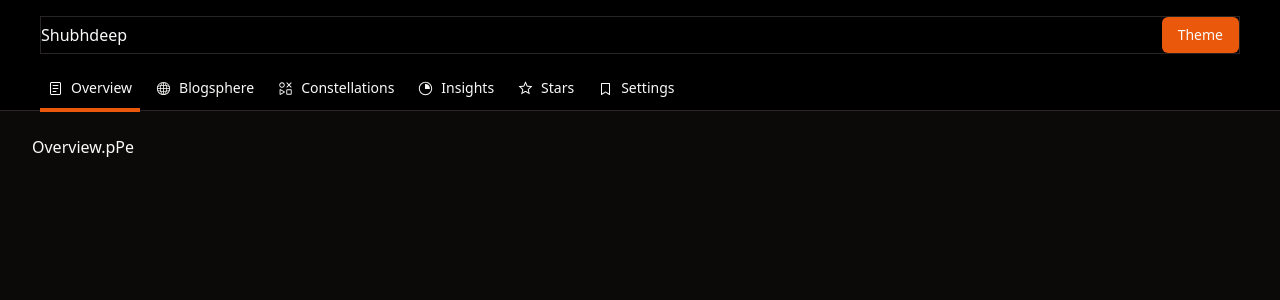
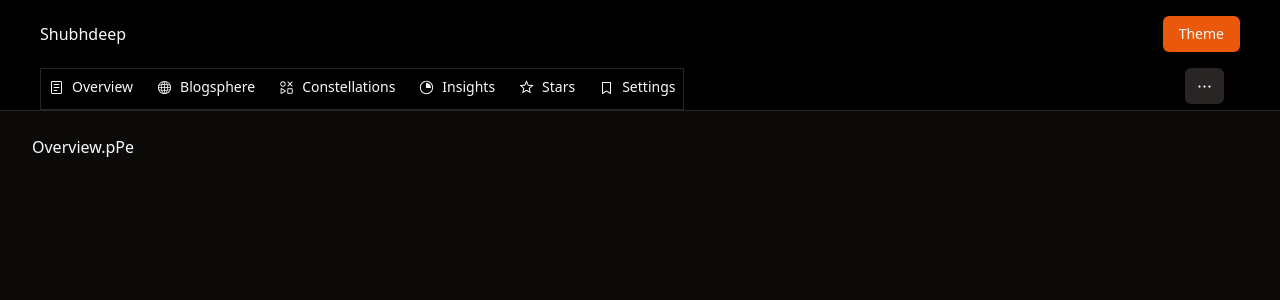
Before and after one commit to Shubhdeeps/Caffeinated-Creations, a React (Vite) app in the folder client/: page / in a window 1280 px wide. Shown: the top 300 px of the page. Built offline with nearby package versions, Linux system fonts and the light colour scheme.

Commit message:
nav items removed on screen size change

```diff
--- a/client/src/components/layout/Navbar.tsx
+++ b/client/src/components/layout/Navbar.tsx
@@ -1,7 +1,8 @@
-import React from "react";
+import React, { useEffect, useRef } from "react";
 import { Button } from "../ui/button";
 import {
   BookmarkIcon,
+  DotsHorizontalIcon,
   GlobeIcon,
   MixIcon,
   PieChartIcon,
@@ -9,46 +10,103 @@ import {
   StarIcon,
 } from "@radix-ui/react-icons";
 import DarkModeSwitcher from "./DarkModeSwitcher";
+import { Link, useLocation } from "react-router-dom";
+
+const navBarItems: {
+  link: string;
+  icon: JSX.Element;
+  item: string;
+}[] = [
+  {
+    item: "Overview",
+    link: "/overview",
+    icon: <ReaderIcon />,
+  },
+  {
+    item: "Blogsphere",
+    link: "/blogsphere",
+    icon: <GlobeIcon />,
+  },
+  {
+    item: "Constellations",
+    link: "/constellation",
+
+    icon: <MixIcon />,
+  },
+  {
+    item: "Insights",
+    link: "/insights",
+    icon: <PieChartIcon />,
+  },
+  {
+    item: "Stars",
+    link: "/stars",
+    icon: <StarIcon />,
+  },
+  {
+    item: "Settings",
+    link: "/settings",
+    icon: <BookmarkIcon />,
+  },
+];
 
 export default function Navbar() {
+  const removeChilds = useRef<ChildNode[]>([]);
+
+  const location = useLocation();
+  const divRef = useRef<HTMLDivElement | null>(null);
+  useEffect(() => {
+    window.addEventListener("resize", () => {
+      if (!divRef.current) {
+        return;
+      }
+      const width = divRef.current!.clientWidth;
+      const innerWidth = window.innerWidth;
+      if (width + 100 >= innerWidth) {
+        // user is under scroll
+        const lastChild = divRef.current?.lastChild;
+        console.log("removing: ", divRef.current?.lastChild);
+        if (lastChild) {
+          removeChilds.current = [...removeChilds.current, lastChild];
+          divRef.current?.removeChild(lastChild);
+          return;
+        }
+      }
+
+      if (width + 150 < innerWidth) {
+        //innerwidth is enough to accomodate another child
+        const lastChild = removeChilds.current.pop();
+        if (lastChild) {
+          divRef.current?.appendChild(lastChild);
+        }
+      }
+    });
+  }, []);
+
   return (
     <nav className="w-full border-b md:px-10 pt-4  space-y-4 bg-secondary dark:bg-black relative">
-      <div className="border flex justify-between items-center w-full">
+      <div className="flex justify-between items-center w-full">
         <div>Shubhdeep</div>
         <div>
           <DarkModeSwitcher />
         </div>
       </div>
-      <div className="flex flex-row space-x-2">
-        <NavButton isActive>
-          <ReaderIcon />
-          Overview
-        </NavButton>
-
-        <NavButton>
-          <GlobeIcon />
-          Blogsphere
-        </NavButton>
-
-        <NavButton>
-          <MixIcon />
-          Constellations
-        </NavButton>
-
-        <NavButton>
-          <PieChartIcon />
-          Insights
-        </NavButton>
-
-        <NavButton>
-          <StarIcon />
-          Stars
-        </NavButton>
-
-        <NavButton>
-          <BookmarkIcon />
-          Settings
-        </NavButton>
+      <div className="flex flex-row justify-between">
+        <div ref={divRef} className="flex flex-row space-x-2 w-fit border">
+          {navBarItems.map((navItem) => (
+            <NavButton
+              isActive={location.pathname === navItem.link}
+              key={navItem.item}
+              link={navItem.link}
+            >
+              {navItem.icon}
+              {navItem.item}
+            </NavButton>
+          ))}
+        </div>
+        <Button className="px-3 me-4" variant="secondary">
+          <DotsHorizontalIcon />
+        </Button>
       </div>
     </nav>
   );
@@ -57,12 +115,15 @@ export default function Navbar() {
 type IProps = {
   children: React.ReactNode;
   isActive?: boolean;
+  link: string;
 };
-function NavButton({ children, isActive }: IProps) {
+function NavButton({ children, isActive, link }: IProps) {
   return (
     <div className="pb-1 relative">
       <Button className="px-2" variant="ghost">
-        <div className="flex gap-2 items-center">{children}</div>
+        <Link to={link} className="flex gap-2 items-center">
+          {children}
+        </Link>
       </Button>
       {isActive && (
         <div className="h-1 w-full absolute -bottom-[0.15rem] bg-primary" />
```
